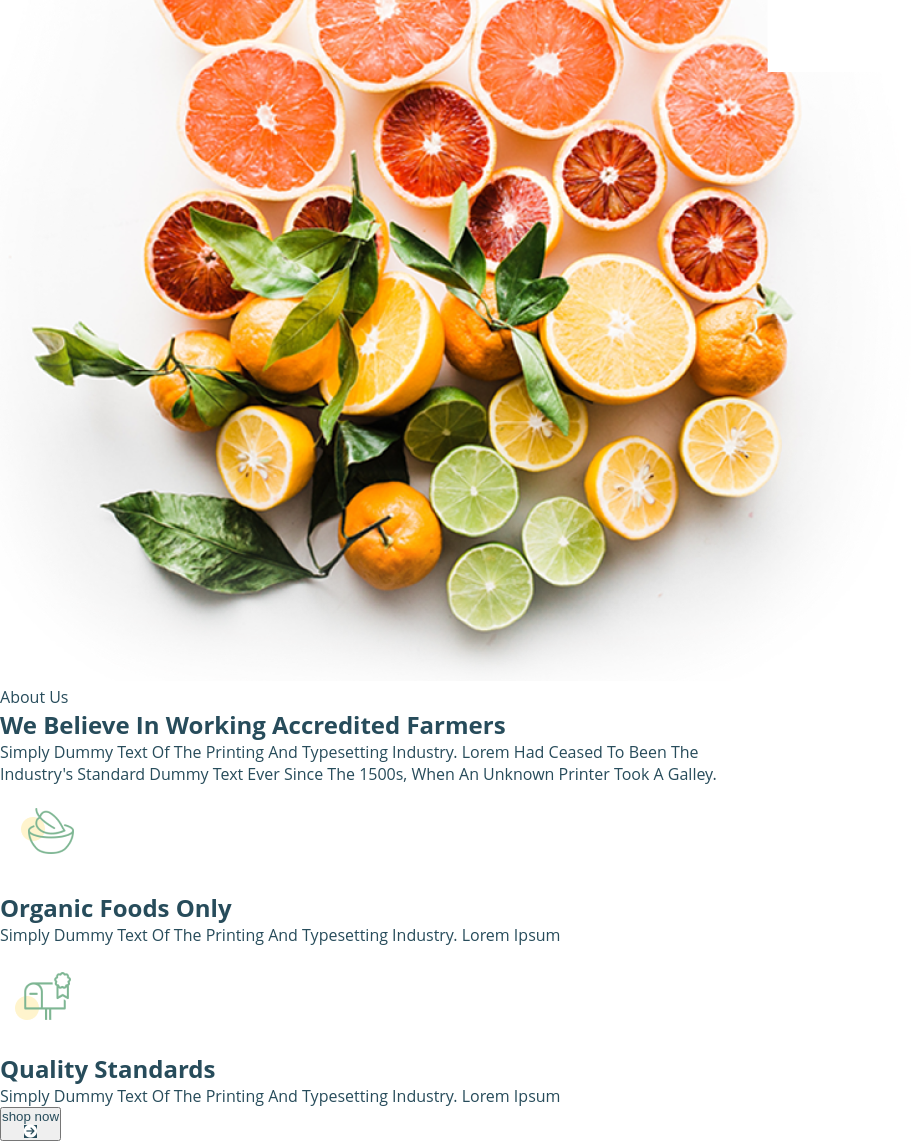
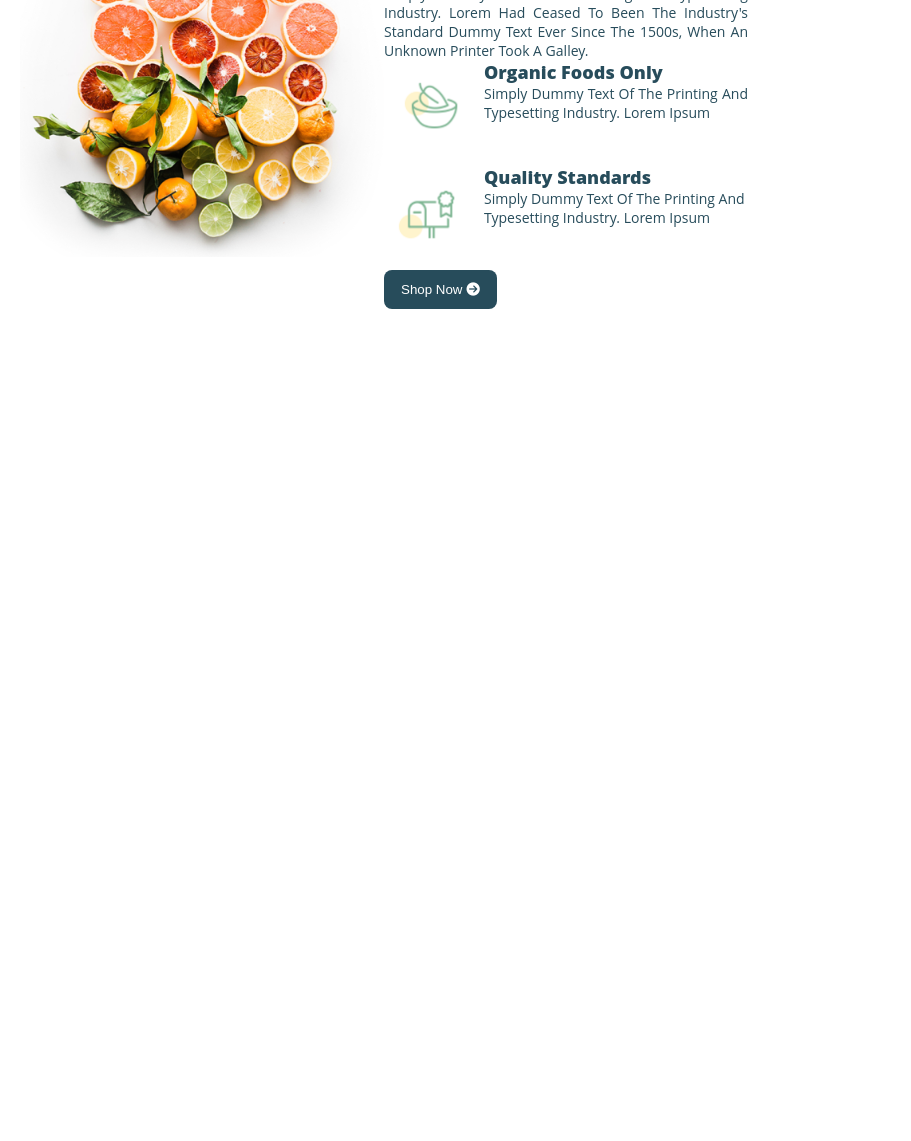
Before and after one commit to Akasi-M-P/organick, a plain HTML site: page index.html in a window 768 px wide. Shown: the part 728-1869 px from the top of the page, 911 px wide, since content can reach past the window. After the commit the page ends 1087 px from the top, so only its background shows below. Drawn offline with Linux system fonts and the light colour scheme; files whose address does not match are found by name.

Commit message:
worked on part 2 on tablet

```diff
--- a/index.css
+++ b/index.css
@@ -125,7 +125,7 @@ h1, h2 ,h3, h4, h5, h6, p {
     margin: auto;
 }
 
-.part2_about {
+.forAbout {
     font-family: "YellowTail";
     font-size: 32px;
     color: #7EB693;
@@ -137,10 +137,11 @@ h1, h2 ,h3, h4, h5, h6, p {
     font-weight: 900;
 }
 
-.home_part2_right p {
+.part2para {
    font-size: 14px;
    text-align: justify;
 }
+
 
 .part2_imgText {
     display: flex;
@@ -164,7 +165,7 @@ h1, h2 ,h3, h4, h5, h6, p {
     display: flex;
     align-items: center;
     gap: 4px;
-    padding: 15px 20px;
+    padding: 10px 15px;
     background-color: #274C5B;
     border-radius: 8px;
     border-color: transparent;
@@ -267,6 +268,85 @@ text-transform: capitalize;
     width: 100%;
 }
 
+
+/* HOME PART 2 */
+.home_part2 {
+    width: 100%;
+    display: flex;
+    margin: 50px 0;
+    padding: 0 20px;
+}
+
+.home_part2_left {
+    width: 50%;
+    margin: auto;
+}
+
+.home_part2_left img {
+    width: 100%;
+}
+
+.home_part2_right {
+    width: 50%;
+    margin: auto;
+}
+
+.forAbout {
+    font-family: "YellowTail";
+    font-size: 32px;
+    color: #7EB693;
+}
+
+
+
+.home_part2_right h1 {
+    font-family: "Roboto";
+    font-size: 32px;
+    font-weight: 900;
+}
+
+.part2para {
+   font-size: 14px;
+   text-align: justify;
+}
+
+.part2_imgText {
+    display: flex;
+    /* margin-top: 10px; */
+}
+
+.part2_imgText p {
+ font-size: 14px;
+}
+
+.part2_imgText img {
+    width: 100px;
+}
+
+.part2_imgText h2 {
+    font-size: 18px;
+    font-weight: 900;
+}
+
+.home_part2_right button {
+    display: flex;
+    align-items: center;
+    gap: 4px;
+    padding: 10px 15px;
+    background-color: #274C5B;
+    border-radius: 8px;
+    border-color: transparent;
+}
+
+.home_part2_right button p {
+color: #fff;
+text-transform: capitalize;
+}
+/*
+.marginTop {
+    margin-top: 20px;
+} */
+
 }
 
 
--- a/index.html
+++ b/index.html
@@ -187,10 +187,10 @@
         </div>
         <div class="home_part2_right">
         <div>
-            <p class="part2_about">About Us</p>
+            <p class="forAbout">About Us</p>
             <h1>We Believe in Working
                 Accredited Farmers</h1>
-            <p>Simply dummy text of the printing and typesetting industry. Lorem had ceased to
+            <p class="part2para">Simply dummy text of the printing and typesetting industry. Lorem had ceased to
                 been the industry's standard dummy text ever since the 1500s, when an unknown printer took a galley.</p>
         </div>
         <div>
@@ -200,7 +200,7 @@
                 </div>
                 <div class="marginTop">
                     <h2>Organic Foods Only</h2>
-                    <p>Simply dummy text of the printing and typesetting industry. Lorem Ipsum</p>
+                    <p class="part2para">Simply dummy text of the printing and typesetting industry. Lorem Ipsum</p>
                 </div>
             </div>
              <div class="part2_imgText">
```
